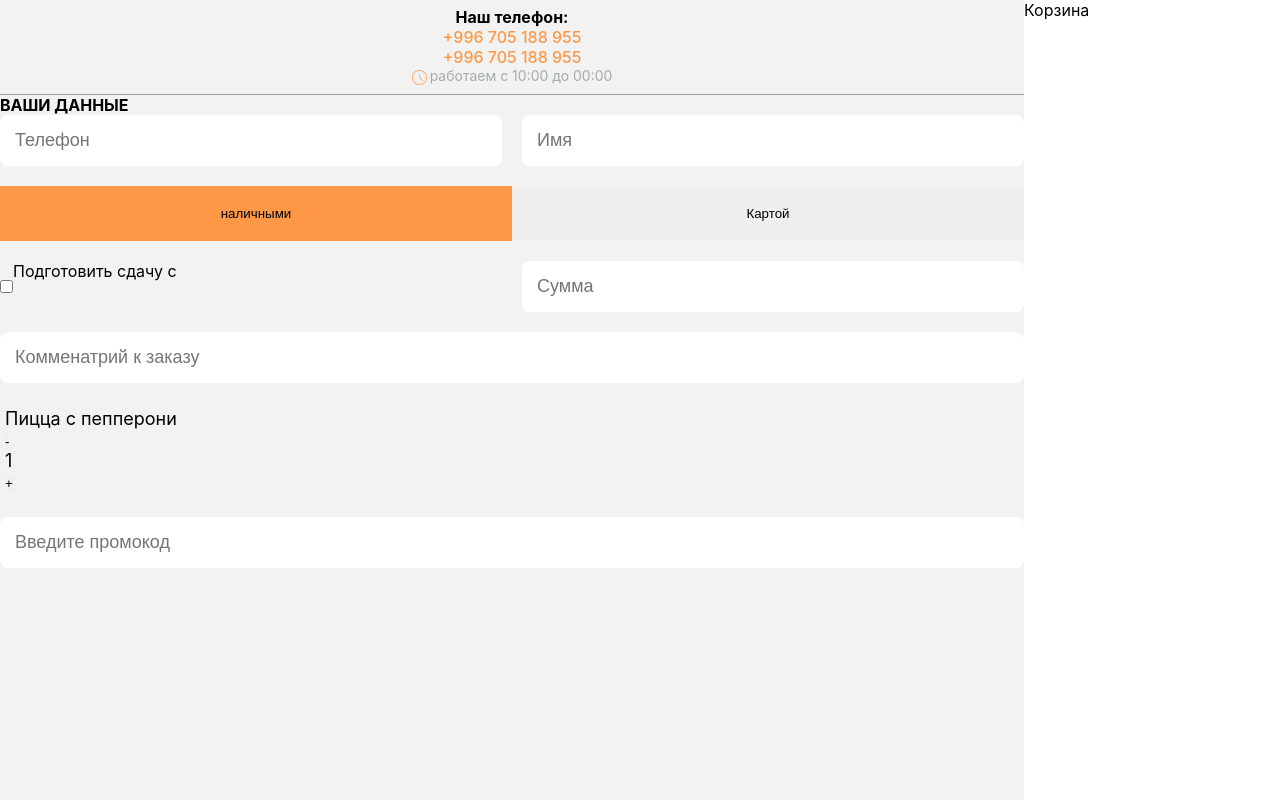
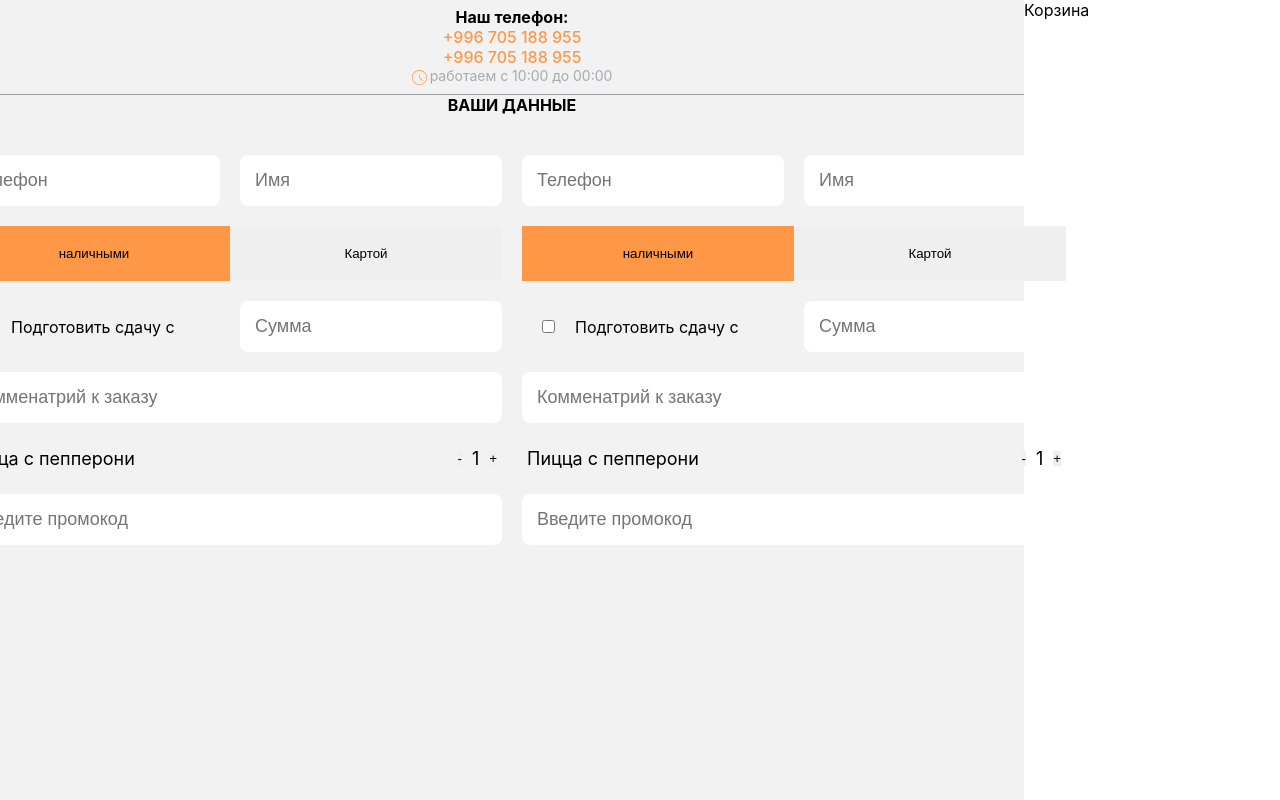
Before and after one commit to MaxatDzhetenbayev/romsen, a React (Vite) app: page /payment in a window 1280 px wide. Built offline with nearby package versions, Linux system fonts and the light colour scheme.

Commit message:
add: Добавление стилей

```diff
--- a/src/pages/PaymentPage/PaymentPage.jsx
+++ b/src/pages/PaymentPage/PaymentPage.jsx
@@ -7,7 +7,6 @@ export const PaymentPage = () => {
 
     return (
         <section className={styles.payment}>
-
             <section className={styles.payment_content}>
                 <header className={styles.payment_header}>
                     <h3>Наш телефон:</h3>
@@ -22,18 +21,18 @@ export const PaymentPage = () => {
                     <h1>ВАШИ ДАННЫЕ</h1>
                     <section className={styles.payment_userInfo}>
                         <section className={styles.payment_order}>
-                            <Input type="text" placeholder='Телефон' classNames={[styles.payment_order_phone]}/>
-                            <Input type="text" placeholder='Имя' classNames={[styles.payment_order_name]}/>
+                            <Input type="text" placeholder='Телефон' classNames={[styles.payment_order_phone]} />
+                            <Input type="text" placeholder='Имя' classNames={[styles.payment_order_name]} />
                             <section className={styles.payment_order_payment_methods}>
-                                <button onClick={() => setIsCardMethod(false)} className={!isCardMethod && styles.payment_order_payment_method_choice }>наличными</button>
-                                <button onClick={() => setIsCardMethod(true)} className={isCardMethod && styles.payment_order_payment_method_choice }>Картой</button>
+                                <button onClick={() => setIsCardMethod(false)} className={!isCardMethod && styles.payment_order_payment_method_choice}>наличными</button>
+                                <button onClick={() => setIsCardMethod(true)} className={isCardMethod && styles.payment_order_payment_method_choice}>Картой</button>
                             </section>
                             <section className={styles.payment_order_payment_surrender}>
                                 <input type="checkbox" />
                                 <p>Подготовить сдачу с</p>
                             </section>
-                            <Input type="text" placeholder='Сумма' classNames={[styles.payment_order_payment_surrender_button]}/>
-                            <Input type="text" placeholder='Комменатрий к заказу' classNames={[styles.payment_order_payment_comments]}/>
+                            <Input type="text" placeholder='Сумма' classNames={[styles.payment_order_payment_surrender_button]} />
+                            <Input type="text" placeholder='Комменатрий к заказу' classNames={[styles.payment_order_payment_comments]} />
                             <ul className={styles.payment_order_payment_items_list}>
                                 <li className={styles.payment_order_payment_items_item}>
                                     <p>Пицца с пепперони</p>
@@ -44,9 +43,33 @@ export const PaymentPage = () => {
                                     </div>
                                 </li>
                             </ul>
-                            <Input type="text" placeholder='Введите промокод' classNames={[styles.payment_order_payment_promo]}/>
+                            <Input type="text" placeholder='Введите промокод' classNames={[styles.payment_order_payment_promo]} />
                         </section>
-                        <section className={styles.payment_personal}></section>
+                        <section className={styles.payment_order}>
+                            <Input type="text" placeholder='Телефон' classNames={[styles.payment_order_phone]} />
+                            <Input type="text" placeholder='Имя' classNames={[styles.payment_order_name]} />
+                            <section className={styles.payment_order_payment_methods}>
+                                <button onClick={() => setIsCardMethod(false)} className={!isCardMethod && styles.payment_order_payment_method_choice}>наличными</button>
+                                <button onClick={() => setIsCardMethod(true)} className={isCardMethod && styles.payment_order_payment_method_choice}>Картой</button>
+                            </section>
+                            <section className={styles.payment_order_payment_surrender}>
+                                <input type="checkbox" />
+                                <p>Подготовить сдачу с</p>
+                            </section>
+                            <Input type="text" placeholder='Сумма' classNames={[styles.payment_order_payment_surrender_button]} />
+                            <Input type="text" placeholder='Комменатрий к заказу' classNames={[styles.payment_order_payment_comments]} />
+                            <ul className={styles.payment_order_payment_items_list}>
+                                <li className={styles.payment_order_payment_items_item}>
+                                    <p>Пицца с пепперони</p>
+                                    <div>
+                                        <button>-</button>
+                                        <p>1</p>
+                                        <button>+</button>
+                                    </div>
+                                </li>
+                            </ul>
+                            <Input type="text" placeholder='Введите промокод' classNames={[styles.payment_order_payment_promo]} />
+                        </section>
                     </section>
                 </section>
             </section>
--- a/src/pages/PaymentPage/PaymentPage.module.css
+++ b/src/pages/PaymentPage/PaymentPage.module.css
@@ -43,7 +43,28 @@
 
 /* !order-form-group-start */
 
+
+.payment_wrapper{
+    max-width: 780px;
+    margin: 0 auto;
+    display: flex;
+    flex-direction: column;
+    align-items: center;
+}
+
+.payment_wrapper h1{
+    text-align: center;
+}
+
+.payment_userInfo{
+    padding-top: 40px;
+    display: flex;
+    gap: 20px;
+    align-items: center;
+}
+
 .payment_order {
+    flex: 1;
     display: grid;
     grid-template-areas:
         'payment_order_phone payment_order_name'
@@ -81,10 +102,14 @@
 .payment_order_payment_surrender{
     grid-area: payment_order_payment_surrender;
     display: flex;
+    align-items: center;
+    gap: 20px;
+    padding: 0px 20px;
 }
 
 .payment_order_payment_surrender_button{
     grid-area: payment_order_payment_surrender_button;
+
 }
 
 .payment_order_payment_comments{
@@ -99,5 +124,15 @@
     grid-area: payment_order_payment_promo;
 }
 
+.payment_order_payment_items_item{
+    display: flex;
+    justify-content: space-between;
+}
+
+.payment_order_payment_items_item > div{
+    display: flex;
+    align-items: center;
+    gap: 10px;
+}
 
 /* !order-form-group-end */
```
